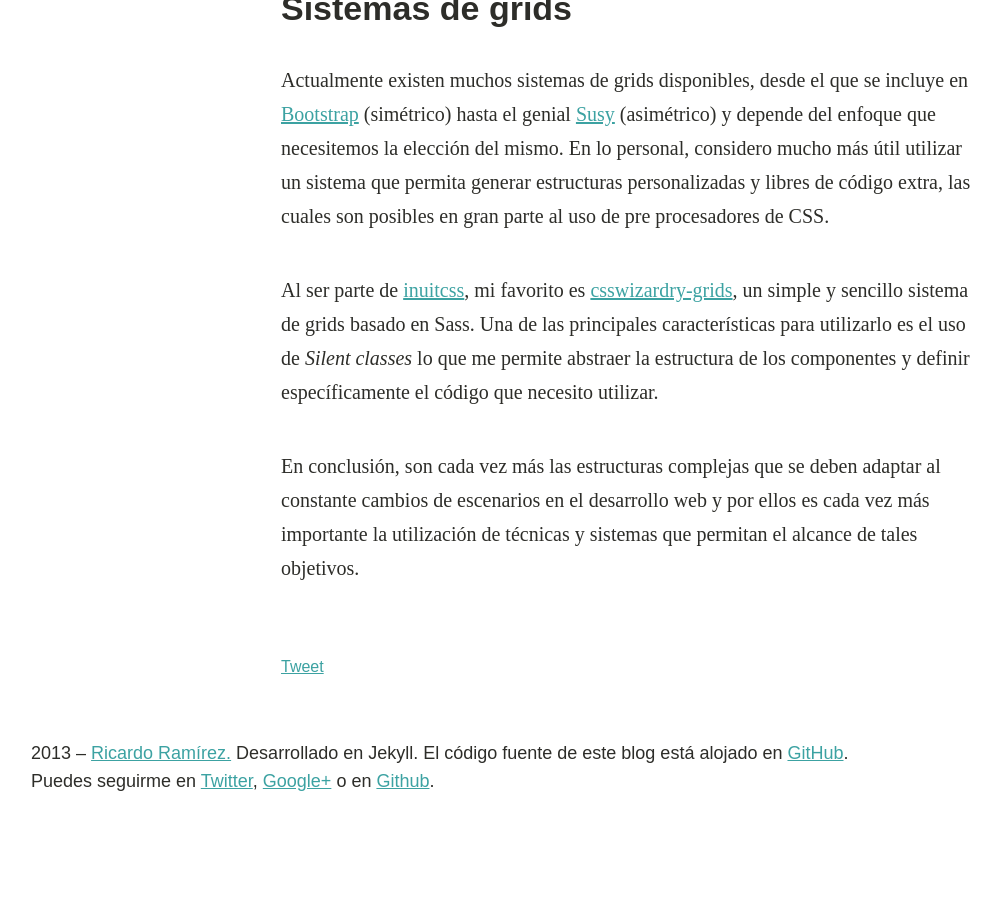
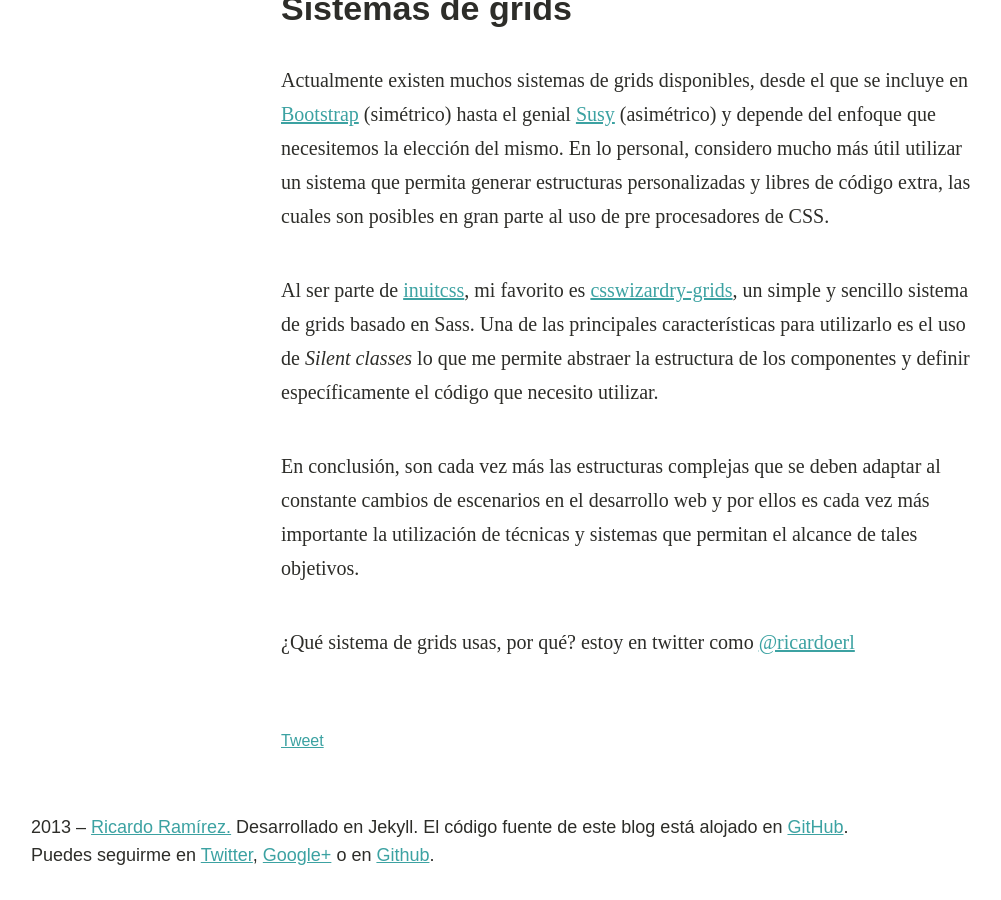
Before and after one commit to qbright/ricardoerl.github.io, a Jekyll site: the page built from _posts/2014-1-16-responsive-grids.md, in a window 1280 px wide and 900 px high, scrolled down 1551 px. Shown: the whole window, without its empty margins (9-1010 px from the left). Built offline with Jekyll 4.4.1, drawn with Linux system fonts in a browser that asks for light colours; some web fonts are replaced; Markdown is read by kramdown in place of the engine named in the settings; comment, search, counter and statistics services are not loaded; before the commit the page ends 2377 px from its top, so only the background shows below that.

Commit message:
Add question

```diff
--- a/_posts/2014-1-16-responsive-grids.md
+++ b/_posts/2014-1-16-responsive-grids.md
@@ -25,3 +25,5 @@ Actualmente existen muchos sistemas de grids disponibles, desde el que se incluy
 Al ser parte de [inuitcss](http://inuitcss.com/), mi favorito es [csswizardry-grids](http://csswizardry.com/2013/02/introducing-csswizardry-grids/), un simple y sencillo sistema de grids basado en Sass. Una de las principales características para utilizarlo es el uso de *Silent classes* lo que me permite abstraer la estructura de los componentes y definir específicamente el código que necesito utilizar.
 
 En conclusión, son cada vez más las estructuras complejas que se deben adaptar al constante cambios de escenarios en el desarrollo web y por ellos es cada vez más importante la utilización de técnicas y sistemas que permitan el alcance de tales objetivos.
+
+¿Qué sistema de grids usas, por qué? estoy en twitter como [@ricardoerl](https://twitter.com/ricardoerl)
```
